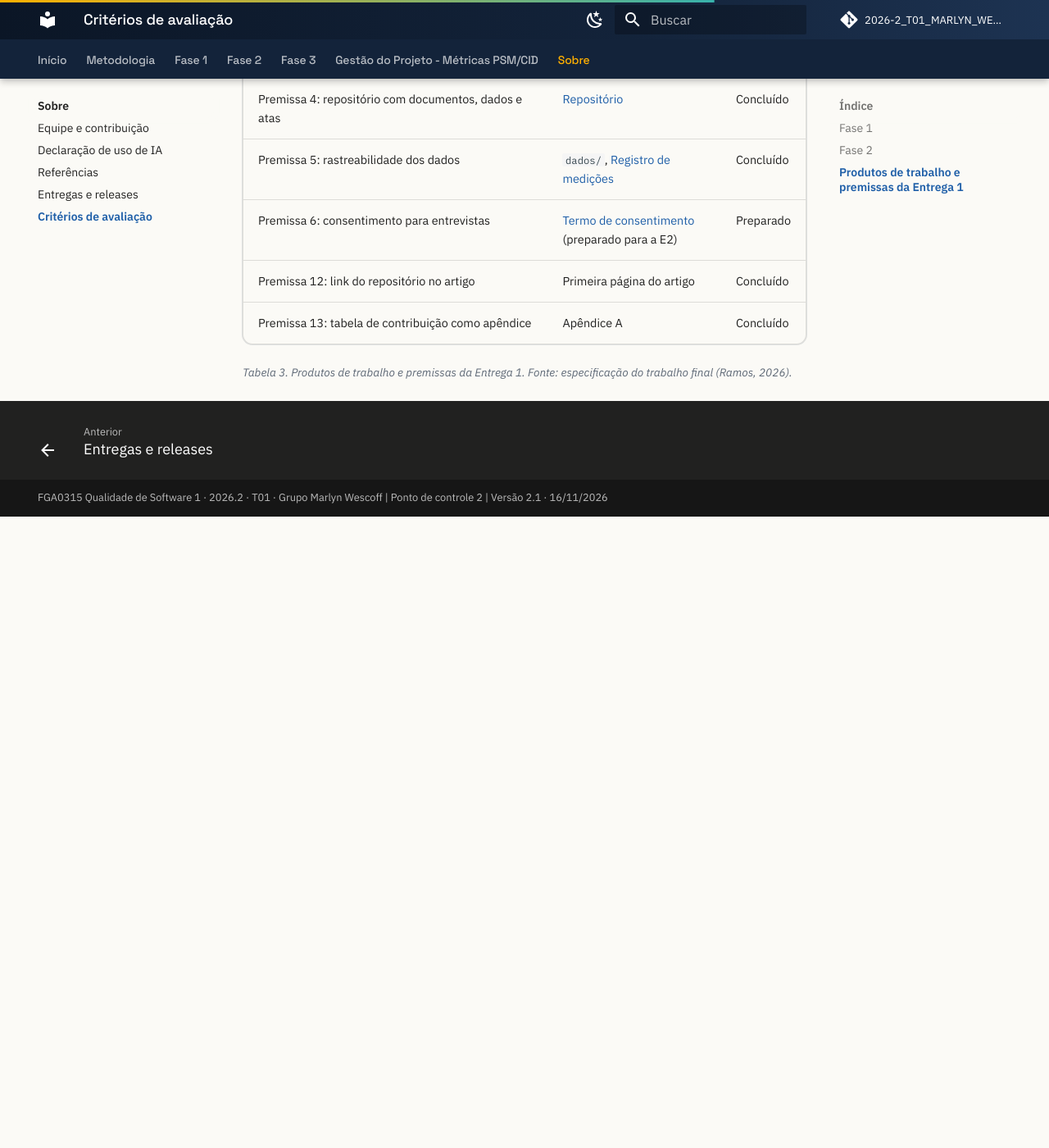
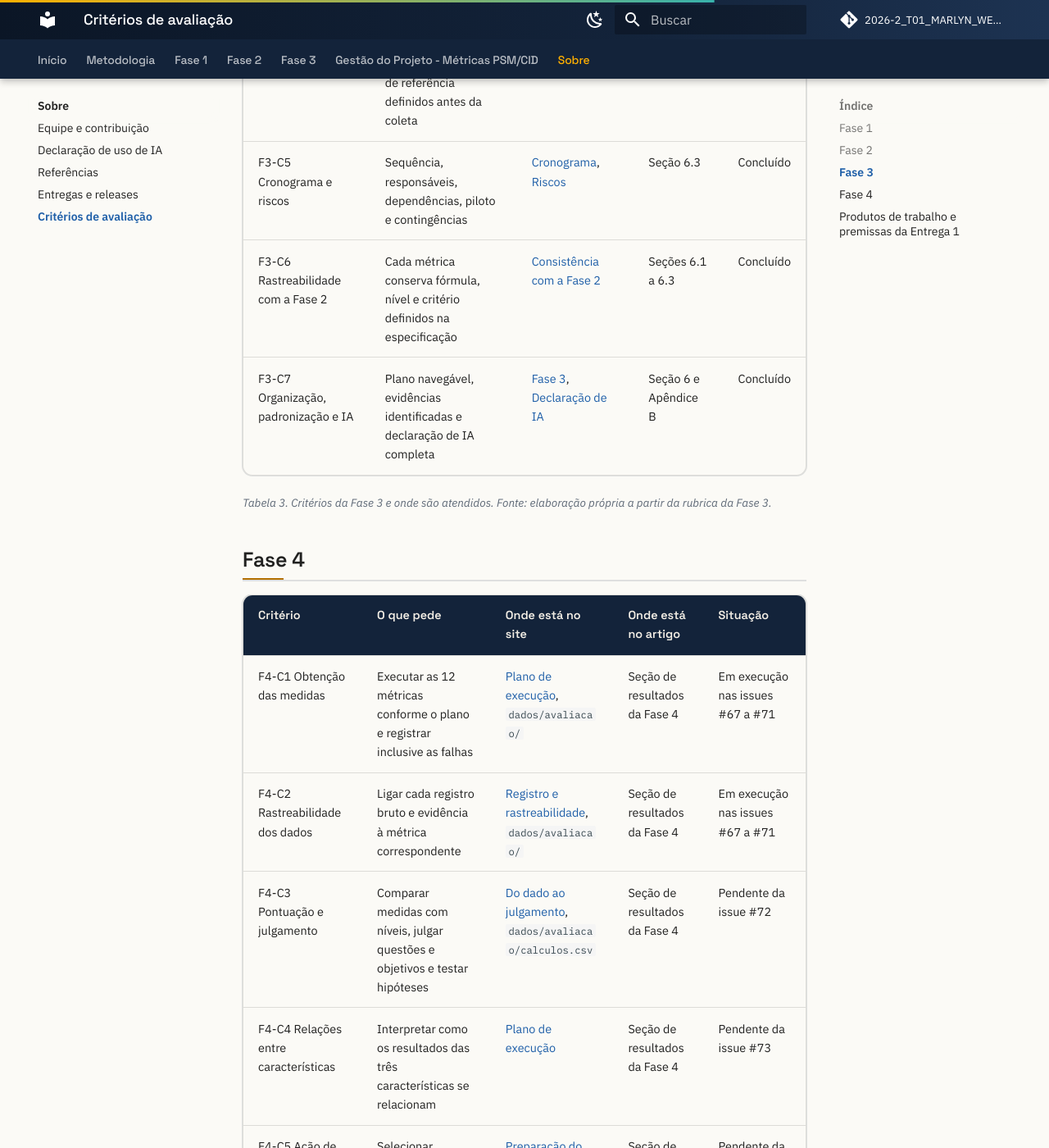
Before and after one commit to FCTE-Qualidade-de-Software-1/2026-2_T01_MARLYN_WESCOFF, an MkDocs documentation site: the page built from docs/sobre/criterios.md, in a window 1280 px wide and 1400 px high, scrolled down 3684 px. Shown: the whole window at 82% size. Built offline with MkDocs 1.6.1 and Material for MkDocs 9.7.7, drawn with Linux system fonts in a browser that asks for light colours; comment, search, counter and statistics services are not loaded; before the commit the page ends 4314 px from its top, so only the background shows below that; some of the changed text lies outside the part shown.

Commit message:
docs(gitpage): atualizar critérios das fases 3 e 4

```diff
--- a/docs/metricas/dados/brutos/esforco.csv
+++ b/docs/metricas/dados/brutos/esforco.csv
@@ -50,3 +50,4 @@ data,membro,fase,tipo_atividade,issue,horas,tipo_registro,observacao
 2026-11-22,Bernardo Broetto Brun,artigo,documentacao,#102,3,registrado, Remoção da gestão PSM/CID do artigo e validação das referências
 2026-11-22,Bernardo Broetto Brun,artigo,documentacao,#103,0.5,registrado, Correção da influência da docente na tabela de partes interessadas
 2026-11-22,Bernardo Broetto Brun,artigo,documentacao,#106,0.5,registrado, Remoção do valor desatualizado da DG-04 junto com a seção de gestão
+2026-11-22,Bernardo Broetto Brun,gestao,documentacao,#107,1,registrado, Atualização das seções do artigo e inclusão dos critérios das Fases 3 e 4
--- a/docs/sobre/criterios.md
+++ b/docs/sobre/criterios.md
@@ -24,11 +24,11 @@ Esta página liga cada critério de avaliação da disciplina ao lugar do site e
 
 | Critério | O que pede | Onde está no site | Onde está no artigo | Situação |
 |---|---|---|---|---|
-| F2-C1 Objetivos de medição | Template GQM completo | [Objetivos, questões e hipóteses](../fase-2/objetivos-questoes-hipoteses.md) | Seção 5.1, Tabela 6 | Concluído |
-| F2-C2 Questões | Questões que cobrem os atributos do foco | [Objetivos, questões e hipóteses](../fase-2/objetivos-questoes-hipoteses.md) | Tabela 6 | Concluído |
-| F2-C3 Hipóteses | Hipótese clara para todas as questões | [Objetivos, questões e hipóteses](../fase-2/objetivos-questoes-hipoteses.md), [Abstraction sheets](../fase-2/abstraction-sheets.md) | Tabela 6 | Concluído |
-| F2-C4 Métricas | Métricas que respondem às questões, simples, objetivas e válidas | [Métricas](../fase-2/metricas.md) | Seção 5.2, Tabela 7 | Concluído |
-| F2-C5 Níveis e critérios de julgamento | Níveis para todas as métricas e regras explícitas | [Níveis e julgamento](../fase-2/niveis-e-julgamento.md) | Seção 5.3, Tabela 8 | Concluído |
+| F2-C1 Objetivos de medição | Template GQM completo | [Objetivos, questões e hipóteses](../fase-2/objetivos-questoes-hipoteses.md) | Seção 5.1, Tabela 4 | Concluído |
+| F2-C2 Questões | Questões que cobrem os atributos do foco | [Objetivos, questões e hipóteses](../fase-2/objetivos-questoes-hipoteses.md) | Tabela 4 | Concluído |
+| F2-C3 Hipóteses | Hipótese clara para todas as questões | [Objetivos, questões e hipóteses](../fase-2/objetivos-questoes-hipoteses.md), [Abstraction sheets](../fase-2/abstraction-sheets.md) | Tabela 4 | Concluído |
+| F2-C4 Métricas | Métricas que respondem às questões, simples, objetivas e válidas | [Métricas](../fase-2/metricas.md) | Seção 5.2, Tabela 5 | Concluído |
+| F2-C5 Níveis e critérios de julgamento | Níveis para todas as métricas e regras explícitas | [Níveis e julgamento](../fase-2/niveis-e-julgamento.md) | Seção 5.3, Tabela 6 | Concluído |
 | F2-C6 Diagrama GQM | Hierarquia completa com os níveis identificados | [Diagrama GQM](../fase-2/diagrama-gqm.md) | Seção 5.4, Figura 4 | Concluído |
 | F2-C7 Organização lógica | Sumário, hierarquia, referências cruzadas | Menu e índice da Fase 2 | Sumário | Concluído |
 | F2-C8 Português e padronização | Figuras e tabelas numeradas, com legenda e fonte | Todas as páginas | Todo o artigo | Concluído |
@@ -38,6 +38,35 @@ Esta página liga cada critério de avaliação da disciplina ao lugar do site e
 | F2-C12 Terminologia | Termos relevantes e adaptados ao trabalho | Glossário de siglas (passar o mouse sobre as siglas) | Todo o artigo | Concluído |
 
 <p class="legenda">Tabela 2. Critérios da Fase 2 e onde são atendidos. Fonte: especificação do trabalho final (Ramos, 2026), seção 6.1.2.</p>
+
+## Fase 3
+
+| Critério | O que pede | Onde está no site | Onde está no artigo | Situação |
+|---|---|---|---|---|
+| F3-C1 Escopo e método | Objeto, tipo de avaliação, métricas e procedimentos definidos | [Plano de avaliação](../fase-3/plano-de-avaliacao.md#1-metodo-de-avaliacao) | Seção 6.1 | Concluído |
+| F3-C2 Ambiente e recursos | Versões, infraestrutura, ferramentas, massa de dados e responsáveis | [Plano de avaliação](../fase-3/plano-de-avaliacao.md#2-recursos-e-ambiente), [Preparação do servidor](../fase-3/preparacao-do-servidor.md) | Seções 6.1 e 6.2 | Concluído |
+| F3-C3 Procedimentos reprodutíveis | Passos, entradas, saídas, critérios e regras para repetir a avaliação | [Instruções do avaliador](../fase-3/plano-de-avaliacao.md#3-instrucoes-do-avaliador) | Seções 6.1 e 6.2 | Concluído |
+| F3-C4 Oráculo e referências | Resultados esperados e arquivos de referência definidos antes da coleta | [Massa de dados e oráculo](../fase-3/plano-de-avaliacao.md#massa-de-dados-ficticia) | Seção 6.2 | Concluído |
+| F3-C5 Cronograma e riscos | Sequência, responsáveis, dependências, piloto e contingências | [Cronograma](../fase-3/plano-de-avaliacao.md#6-cronograma), [Riscos](../fase-3/plano-de-avaliacao.md#8-riscos) | Seção 6.3 | Concluído |
+| F3-C6 Rastreabilidade com a Fase 2 | Cada métrica conserva fórmula, nível e critério definidos na especificação | [Consistência com a Fase 2](../fase-3/plano-de-avaliacao.md#9-consistencia-com-a-fase-2) | Seções 6.1 a 6.3 | Concluído |
+| F3-C7 Organização, padronização e IA | Plano navegável, evidências identificadas e declaração de IA completa | [Fase 3](../fase-3/plano-de-avaliacao.md), [Declaração de IA](uso-de-ia.md) | Seção 6 e Apêndice B | Concluído |
+
+<p class="legenda">Tabela 3. Critérios da Fase 3 e onde são atendidos. Fonte: elaboração própria a partir da rubrica da Fase 3.</p>
+
+## Fase 4
+
+| Critério | O que pede | Onde está no site | Onde está no artigo | Situação |
+|---|---|---|---|---|
+| F4-C1 Obtenção das medidas | Executar as 12 métricas conforme o plano e registrar inclusive as falhas | [Plano de execução](../fase-4/plano-de-execucao.md#metricas-responsaveis-e-evidencias), `dados/avaliacao/` | Seção de resultados da Fase 4 | Em execução nas issues #67 a #71 |
+| F4-C2 Rastreabilidade dos dados | Ligar cada registro bruto e evidência à métrica correspondente | [Registro e rastreabilidade](../fase-3/plano-de-avaliacao.md#5-registro-e-rastreabilidade), `dados/avaliacao/` | Seção de resultados da Fase 4 | Em execução nas issues #67 a #71 |
+| F4-C3 Pontuação e julgamento | Comparar medidas com níveis, julgar questões e objetivos e testar hipóteses | [Do dado ao julgamento](../fase-4/plano-de-execucao.md#do-dado-ao-julgamento), `dados/avaliacao/calculos.csv` | Seção de resultados da Fase 4 | Pendente da issue #72 |
+| F4-C4 Relações entre características | Interpretar como os resultados das três características se relacionam | [Plano de execução](../fase-4/plano-de-execucao.md#sequencia-ate-a-entrega-2) | Seção de resultados da Fase 4 | Pendente da issue #73 |
+| F4-C5 Ação de melhoria | Selecionar, justificar e executar uma melhoria apoiada pelos resultados | [Preparação do julgamento](../fase-3/plano-de-avaliacao.md#preparacao-do-julgamento-fase-4) | Seção de resultados da Fase 4 | Pendente da issue #74 |
+| F4-C6 Resultados, limitações e conclusão | Apresentar resultados, ameaças, decisão e conclusão da avaliação | Página de resultados da Fase 4 | Fase 4 e conclusão | Pendente das issues #75 e #76 |
+| F4-C7 Contribuição e IA | Contribuição totalizando 100% e declaração específica de uso de IA | [Equipe e contribuição](equipe.md), [Declaração de IA](uso-de-ia.md) | Apêndices A e B | Parcial; contribuição final na issue #77 |
+| F4-C8 GitPage, artigo e release | Site atualizado, artigo com até 15 páginas e release E2 com PDF | [Início](../index.md), [Entregas](entregas.md) | Artigo completo | Pendente da issue #78 |
+
+<p class="legenda">Tabela 4. Critérios da Fase 4 e onde são atendidos. Fonte: elaboração própria a partir da rubrica da Fase 4.</p>
 
 ## Produtos de trabalho e premissas da Entrega 1
 
@@ -56,4 +85,4 @@ Esta página liga cada critério de avaliação da disciplina ao lugar do site e
 | Premissa 12: link do repositório no artigo | Primeira página do artigo | Concluído |
 | Premissa 13: tabela de contribuição como apêndice | Apêndice A | Concluído |
 
-<p class="legenda">Tabela 3. Produtos de trabalho e premissas da Entrega 1. Fonte: especificação do trabalho final (Ramos, 2026).</p>
+<p class="legenda">Tabela 5. Produtos de trabalho e premissas da Entrega 1. Fonte: especificação do trabalho final (Ramos, 2026).</p>
```
Also changed, not shown: other parts of docs/sobre/criterios.md (+4 -4 lines).
